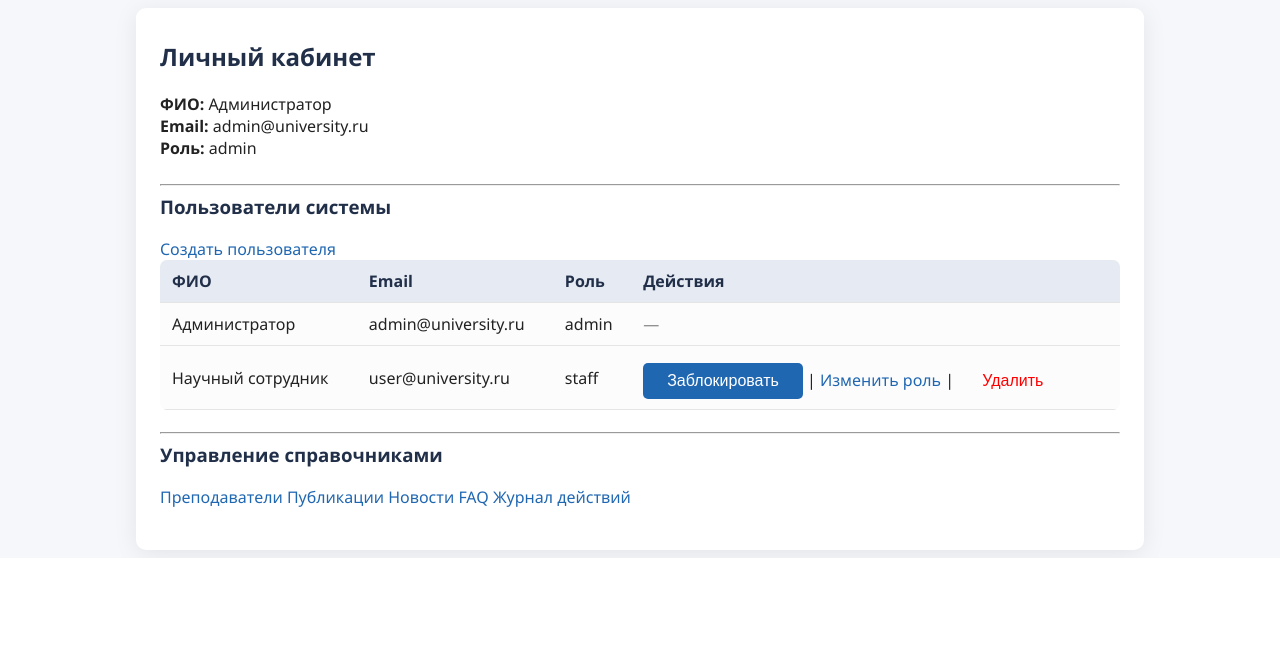
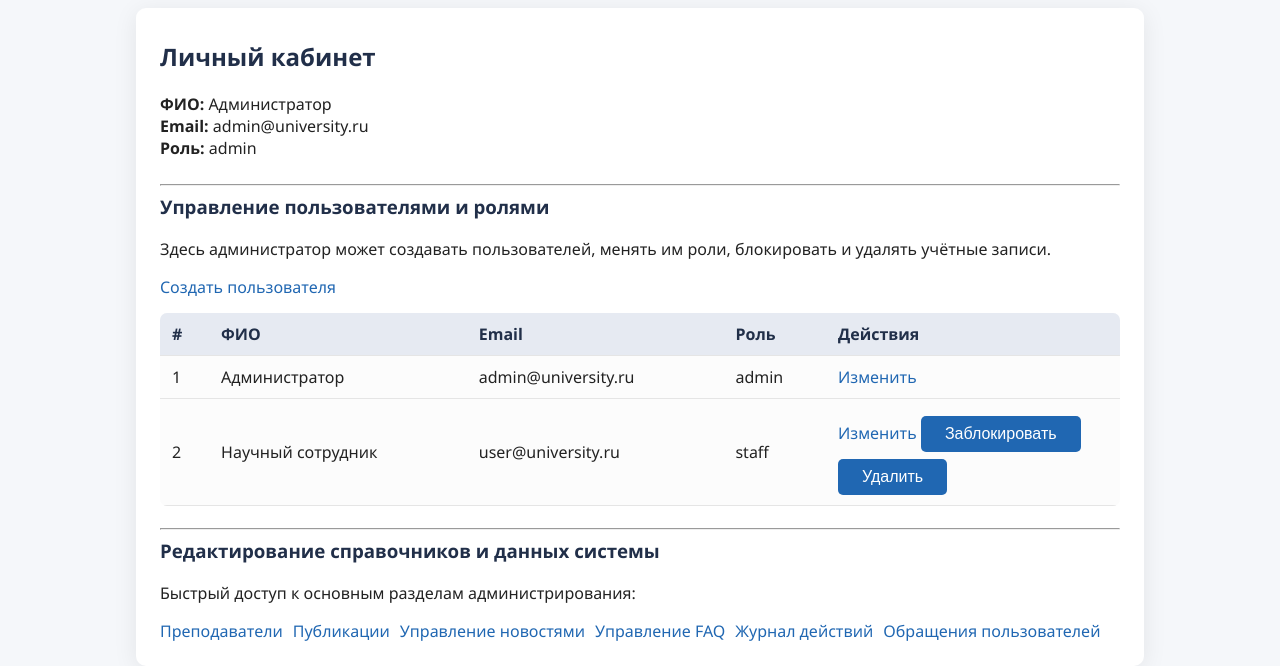
Before and after one commit to Dan1k609/research_metrics, a Flask app: page /profile in a window 1280 px wide. Shown: the part 242-908 px from the top of the page. Before the commit the page ends 800 px from the top, so only its background shows below. Run offline with Flask 3, Linux system fonts and the light colour scheme; a user stored in the database is signed in; data comes from the database, SQL or seed files in the repository.

Commit message:
Update profile.html

```diff
--- a/app/templates/profile.html
+++ b/app/templates/profile.html
@@ -6,73 +6,93 @@
 
 <!-- Базовая информация видна всем -->
 <div class="profile-info" style="margin-bottom: 25px;">
-    <b>ФИО:</b> {{ user.fio }}<br>
-    <b>Email:</b> {{ user.email }}<br>
-    <b>Роль:</b> {{ user.role }}
+    <b>ФИО:</b> {{ user['fio'] }}<br>
+    <b>Email:</b> {{ user['email'] }}<br>
+    <b>Роль:</b> {{ user['role'] }}
 </div>
 
-{% if user.role == 'admin' %}
+{% if user['role'] == 'admin' %}
     <hr>
+    <h3>Управление пользователями и ролями</h3>
 
-    <!-- Управление пользователями -->
-    <h3>Пользователи системы</h3>
-    <a href="{{ url_for('main.add_user') }}" class="btn" style="margin-bottom: 10px;">Создать пользователя</a>
-    <table>
+    <p>Здесь администратор может создавать пользователей, менять им роли,
+       блокировать и удалять учётные записи.</p>
+
+    <div style="margin-bottom: 15px;">
+        <a href="{{ url_for('main.add_user') }}" class="btn">Создать пользователя</a>
+    </div>
+
+    {% if users %}
+        <table class="table">
             <thead>
                 <tr>
+                    <th>#</th>
                     <th>ФИО</th>
                     <th>Email</th>
                     <th>Роль</th>
-                <th>Действия</th>
+                    <th style="width: 270px;">Действия</th>
                 </tr>
             </thead>
             <tbody>
                 {% for u in users %}
                 <tr>
+                    <td>{{ loop.index }}</td>
                     <td>{{ u['fio'] }}</td>
                     <td>{{ u['email'] }}</td>
                     <td>{{ u['role'] }}</td>
                     <td>
+                        <!-- Редактировать пользователя -->
+                        <a href="{{ url_for('main.edit_user', user_id=u['id']) }}" class="btn">Изменить</a>
+
+                        <!-- Блокировка / разблокировка (кроме админа) -->
                         {% if u['role'] != 'admin' %}
                             {% if u['role'] != 'blocked' %}
-                            <form action="{{ url_for('main.block_user', user_id=u['id']) }}" method="post" style="display:inline;">
-                                <button type="submit" onclick="return confirm('Заблокировать пользователя?');">Заблокировать</button>
+                                <form action="{{ url_for('main.block_user', user_id=u['id']) }}"
+                                      method="post" style="display:inline;">
+                                    <button type="submit" class="btn">Заблокировать</button>
                                 </form>
                             {% else %}
-                            <form action="{{ url_for('main.unblock_user', user_id=u['id']) }}" method="post" style="display:inline;">
-                                <button type="submit" onclick="return confirm('Разблокировать пользователя?');">Разблокировать</button>
+                                <form action="{{ url_for('main.unblock_user', user_id=u['id']) }}"
+                                      method="post" style="display:inline;">
+                                    <button type="submit" class="btn">Разблокировать</button>
                                 </form>
                             {% endif %}
-                        |
-                        <a href="{{ url_for('main.edit_user', user_id=u['id']) }}">Изменить роль</a>
-                        |
-                        <form action="{{ url_for('main.delete_user', user_id=u['id']) }}" method="post" style="display:inline;">
-                            <button type="submit" onclick="return confirm('Удалить пользователя?');" style="color:red;background:none;border:none;cursor:pointer;">Удалить</button>
+
+                            <!-- Удаление пользователя -->
+                            <form action="{{ url_for('main.delete_user_route', user_id=u['id']) }}"
+                                  method="post" style="display:inline;"
+                                  onsubmit="return confirm('Удалить пользователя {{ u['fio'] }}?');">
+                                <button type="submit" class="btn">Удалить</button>
                             </form>
-                    {% else %}
-                        <span style="color:#888;">—</span>
                         {% endif %}
                     </td>
                 </tr>
                 {% endfor %}
             </tbody>
         </table>
+    {% else %}
+        <p>Пользователи ещё не созданы.</p>
+    {% endif %}
 
     <hr>
-    <!-- Справочники и управление -->
-    <h3>Управление справочниками</h3>
-    <div style="margin-bottom: 18px;">
+    <h3>Редактирование справочников и данных системы</h3>
+
+    <p>Быстрый доступ к основным разделам администрирования:</p>
+
+    <div style="display:flex; flex-wrap:wrap; gap:10px; margin-top:10px;">
         <a href="{{ url_for('main.lecturers') }}" class="btn">Преподаватели</a>
         <a href="{{ url_for('main.publications') }}" class="btn">Публикации</a>
-        <a href="{{ url_for('main.admin_news') }}" class="btn">Новости</a>
-        <a href="{{ url_for('main.admin_faq') }}" class="btn">FAQ</a>
+        <a href="{{ url_for('main.admin_news') }}" class="btn">Управление новостями</a>
+        <a href="{{ url_for('main.admin_faq') }}" class="btn">Управление FAQ</a>
         <a href="{{ url_for('main.log') }}" class="btn">Журнал действий</a>
+        <a href="{{ url_for('main.admin_feedback') }}" class="btn">Обращения пользователей</a>
     </div>
+
 {% else %}
     <hr>
     <p>Добро пожаловать в личный кабинет!</p>
-    <p>Ваша роль: <b>{{ user.role }}</b></p>
-    <!-- Здесь в будущем можно добавить кнопки для сотрудников, например "Мои публикации", "Мои метрики" и т.п. -->
+    <p>Ваша роль: <b>{{ user['role'] }}</b></p>
+    <!-- Здесь можно потом добавить: "Мои публикации", "Мои метрики" и т.п. -->
 {% endif %}
 
 {% endblock %}
```
Lines whose indentation alone changed are shown as unchanged.
